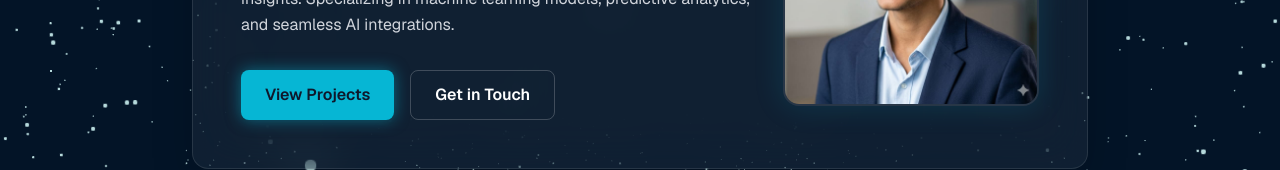
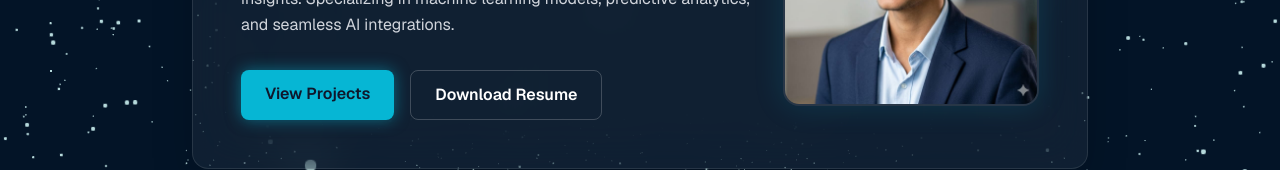
Before and after one commit to deepesh-45/portfolio-deepesh-patel, a Next.js app: page / in a window 1280 px wide. Shown: the part 422-592 px from the top of the page. Built offline with nearby package versions, Linux system fonts and the light colour scheme.

Commit message:
fix: make hero buttons functional links

```diff
--- a/src/components/Hero.tsx
+++ b/src/components/Hero.tsx
@@ -66,12 +66,12 @@ export default function Hero() {
               Specializing in machine learning models, predictive analytics, and seamless AI integrations.
             </p>
             <div className="flex gap-4 justify-center md:justify-start">
-              <button className="px-6 py-3 bg-[#06b6d4] hover:bg-[#4cd7f6] text-slate-900 font-semibold rounded-lg transition-colors shadow-[0_0_15px_rgba(6,182,212,0.5)] hover:shadow-[0_0_25px_rgba(76,215,246,0.8)]">
+              <a href="#projects" className="px-6 py-3 bg-[#06b6d4] hover:bg-[#4cd7f6] text-slate-900 font-semibold rounded-lg transition-colors shadow-[0_0_15px_rgba(6,182,212,0.5)] hover:shadow-[0_0_25px_rgba(76,215,246,0.8)]">
                 View Projects
-              </button>
-              <button className="px-6 py-3 bg-transparent border border-white/20 text-white hover:bg-white/10 font-semibold rounded-lg transition-colors">
-                Get in Touch
-              </button>
+              </a>
+              <a href="/Deepesh_Resume.pdf" target="_blank" rel="noopener noreferrer" className="px-6 py-3 bg-transparent border border-white/20 text-white hover:bg-white/10 font-semibold rounded-lg transition-colors">
+                Download Resume
+              </a>
             </div>
           </div>
 
```
